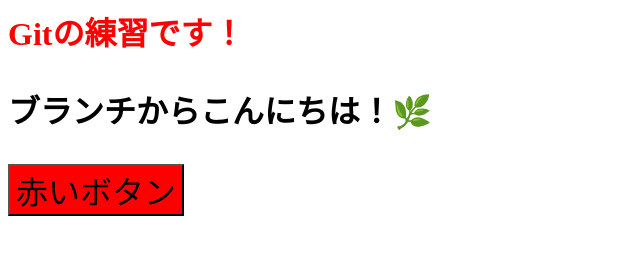
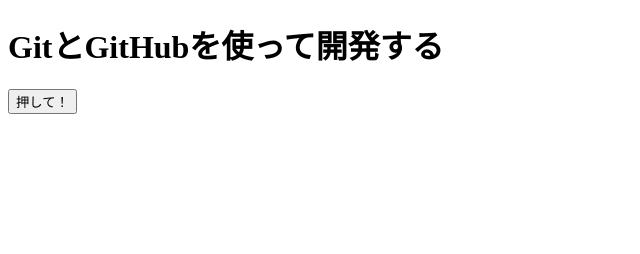
Before and after one commit to Tech-an/github-practice, a plain HTML site: page index.html in a window 1280 px wide. Shown: the whole page, without its empty margins (0-640 px from the left). Drawn offline with Linux system fonts and the light colour scheme.

Commit message:
ボタンを追加しました

```diff
--- a/index.html
+++ b/index.html
@@ -1,13 +1,14 @@
+<!DOCTYPE html>
 <html lang="ja">
   <head>
     <meta charset="UTF-8" />
     <meta http-equiv="X-UA-Compatible" content="IE=edge" />
     <meta name="viewport" content="width=device-width, initial-scale=1.0" />
-    <title>Gitの練習</title>
+    <title>GitとGitHubを使って開発する</title>
   </head>
   <body>
-    <h1 style="color: red">Gitの練習です！</h1>
-    <p style="font-size: 2rem; font-weight: bold">ブランチからこんにちは！🌿</p>
-    <button style="background-color: red; font-size: 2rem">赤いボタン</button>
+    <h1>GitとGitHubを使って開発する</h1>
+    <!-- 👇これを追加 -->
+    <button>押して！</button>
   </body>
 </html>
```
